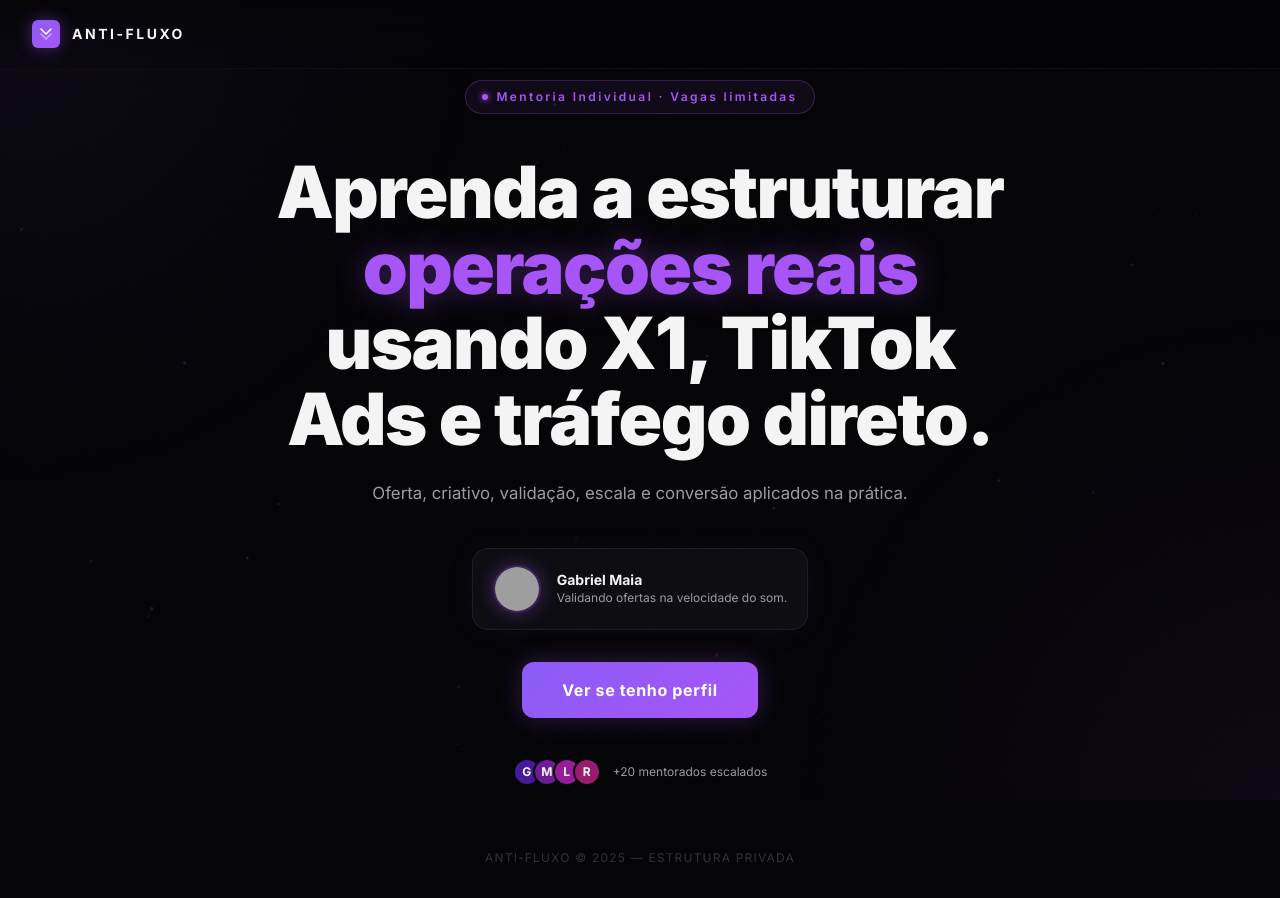
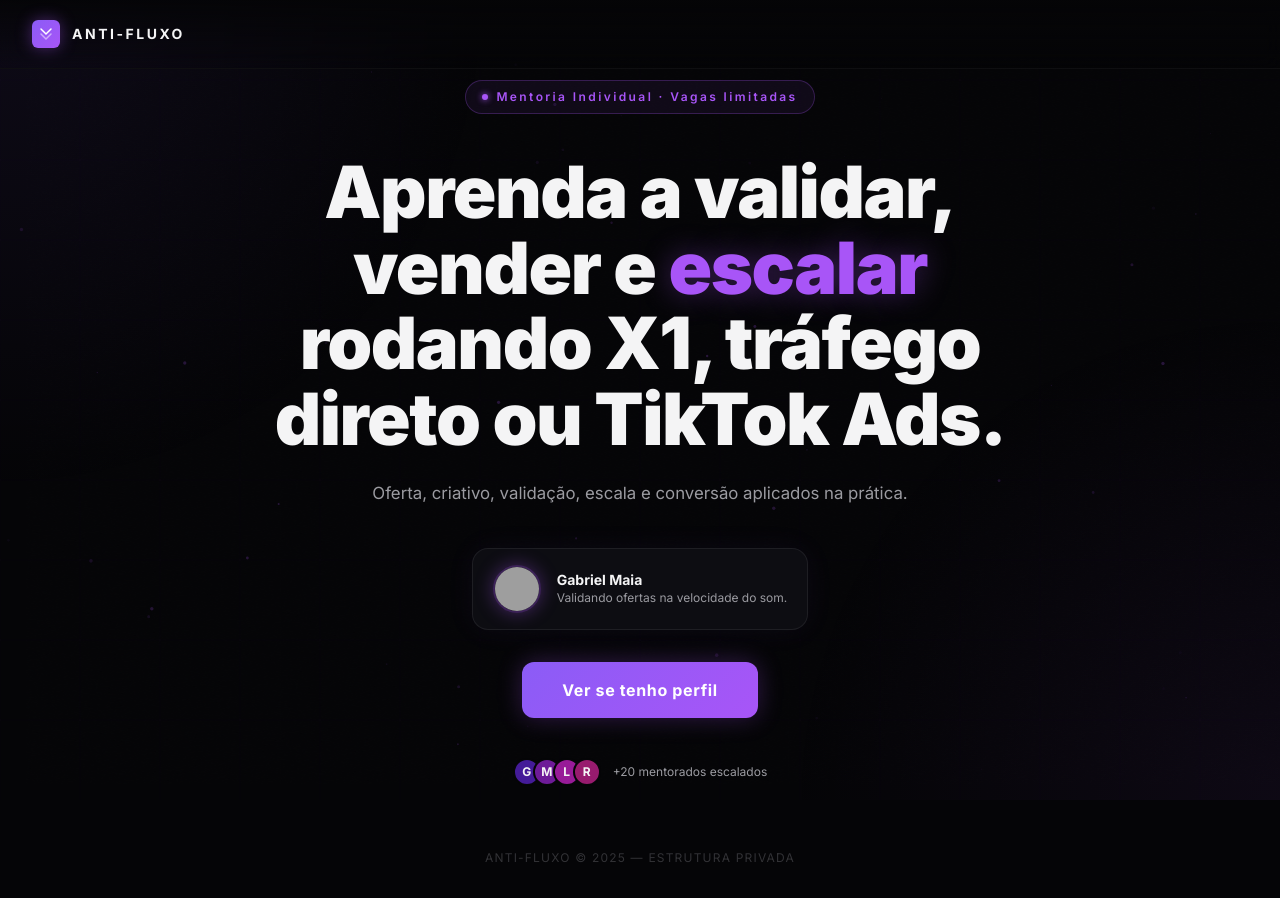
Before and after one commit to gabrielmaiagt/mentoriav2, a Next.js app: page / in a window 1280 px wide. Built offline with nearby package versions, Linux system fonts and the light colour scheme; grey boxes are pictures that could not be loaded.

Commit message:
copy: nova headline landing page

```diff
--- a/app/page.tsx
+++ b/app/page.tsx
@@ -40,11 +40,11 @@
             className="font-black leading-[1.05] mb-6"
             style={{ fontSize: "clamp(2.6rem, 6vw, 4.5rem)", color: "#F4F4F5", letterSpacing: "-0.02em" }}
           >
-            Aprenda a estruturar{" "}
+            Aprenda a validar, vender e{" "}
             <span style={{ color: "#A855F7", textShadow: "0 0 30px rgba(168,85,247,0.35)" }}>
-              operações reais
+              escalar
             </span>{" "}
-            usando X1, TikTok Ads e tráfego direto.
+            rodando X1, tráfego direto ou TikTok Ads.
           </motion.h1>
 
           <motion.p
```
